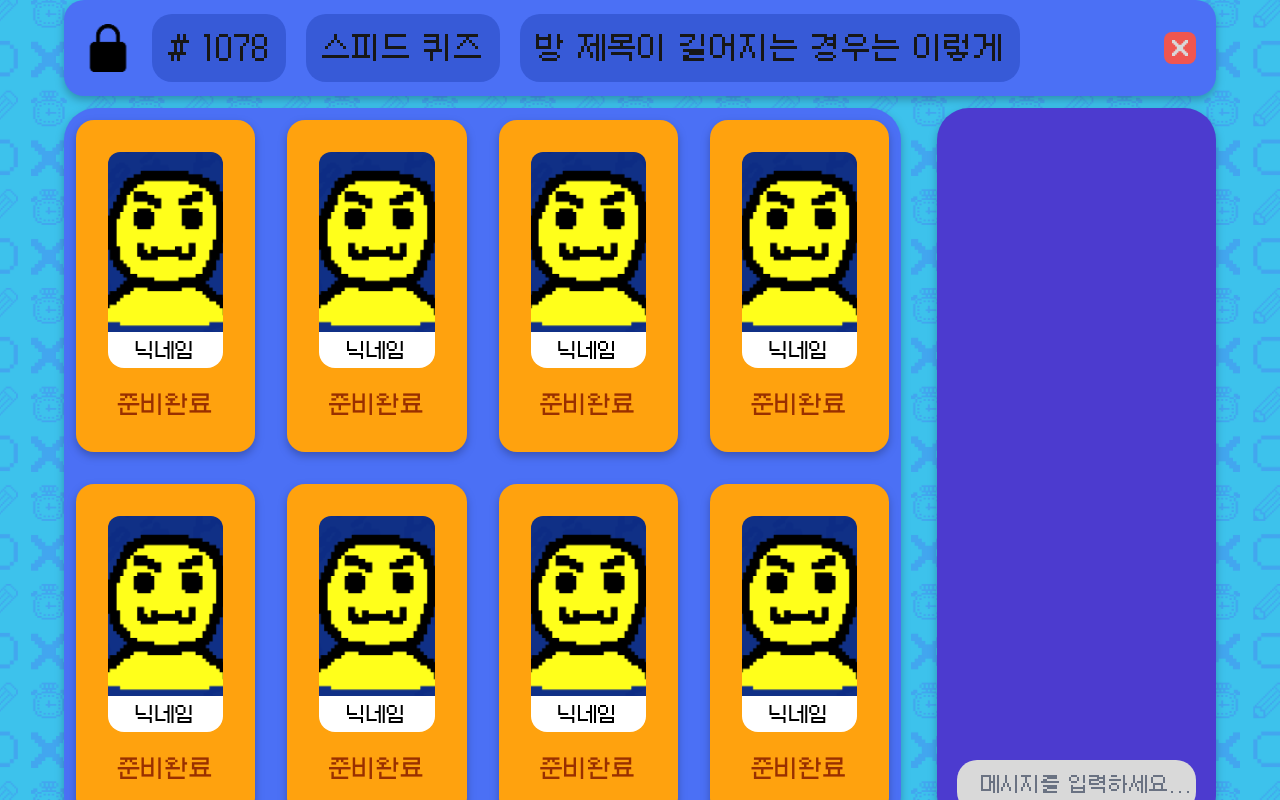
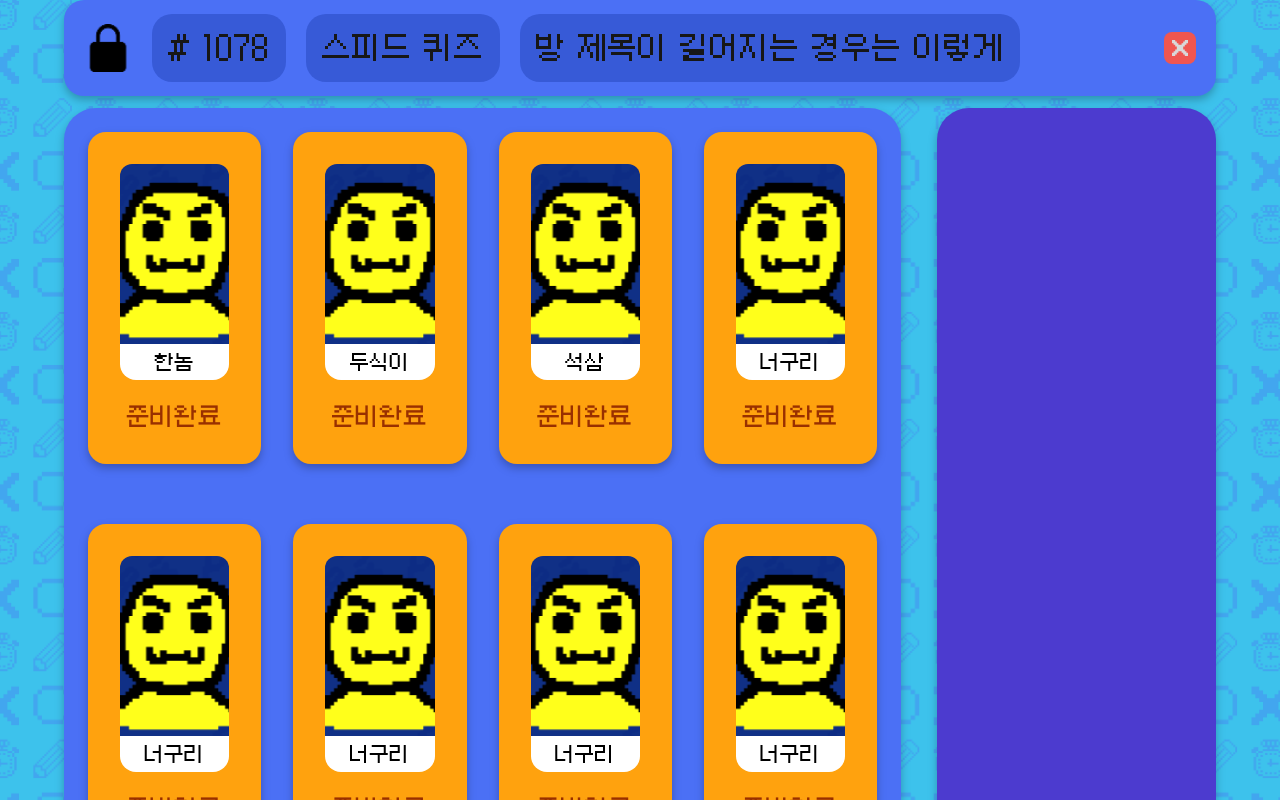
Before and after one commit to prgrms-web-devcourse-final-project/WEB2_3_Our-Tuft_FE, a Next.js app: page /rooms in a window 1280 px wide. Shown: the top 800 px of the page. Built offline with nearby package versions, Linux system fonts and the light colour scheme.

Commit message:
💄 Style: 대기실, 게임 스타일 정리

```diff
--- a/src/containers/game/oxQuize/OXMain/index.tsx
+++ b/src/containers/game/oxQuize/OXMain/index.tsx
@@ -6,12 +6,11 @@ export default function OXMain() {
   return (
     <div
       className="
-        relative flex flex-col 2xl:flex-row gap-3 2xl:gap-10 mb-2
-        bg-[var(--color-second)] p-5 rounded-4xl
+        relative flex flex-col 2xl:flex-row gap-3 2xl:gap-10
+        bg-[var(--color-second)] p-5 mb-2
         h-[450px] overflow-y-scroll
-        2xl:bg-transparent 2xl:p-0 2xl:rounded-none
-        md:h-auto md:overflow-visible
-        xl:h-auto xl:overflow-visible
+        2xl:bg-transparent 2xl:p-0 2xl:rounded-none rounded-4xl
+        xl:h-auto xl:overflow-visible md:h-auto md:overflow-visible
       "
     >
       {[0, 1, 2, 3, 4, 5, 6, 7].map((i, index) => (
--- a/src/containers/game/speedQuiz/quizMain/index.tsx
+++ b/src/containers/game/speedQuiz/quizMain/index.tsx
@@ -5,15 +5,15 @@ export default function QuizMain() {
   return (
     <div
       className="
-        relative flex flex-col 2xl:flex-row gap-3 2xl:gap-10 mb-2
-        bg-[var(--color-second)] p-5 rounded-4xl
+        relative flex flex-col 2xl:flex-row gap-3 2xl:gap-10
+        bg-[var(--color-second)] p-5 mb-2
         h-[450px] overflow-y-scroll
-        2xl:bg-transparent 2xl:p-0 2xl:rounded-none
+        2xl:bg-transparent 2xl:p-0 2xl:rounded-none rounded-4xl
         md:h-auto md:overflow-visible
         xl:h-auto xl:overflow-visible
       "
     >
-      {[0, 1, 2, 3, 4, 5, 6, 7].map((i, index) => (
+      {[0, 1, 2, 3, 4].map((i, index) => (
         <div key={index}>
           <div className="flex flex-col">
             <div className="hidden 2xl:flex flex-col justify-end h-[200px]">
--- a/src/containers/rooms/roomsFooter/index.tsx
+++ b/src/containers/rooms/roomsFooter/index.tsx
@@ -12,7 +12,8 @@ export default function RoomsFooter() {
       <div
         className="
           xl:flex-3 md:flex-3 flex-8 min-w-0 bg-[var(--color-second)]
-          xl:py-4 md:py-4 py-2 xl:rounded-[20px] rounded-[12px]
+          xl:py-4 md:py-4 py-2
+          xl:rounded-[20px] rounded-[12px]
           "
       >
         <RoomsInfo />
--- a/src/containers/rooms/roomsFooter/info/RoomsInfo.tsx
+++ b/src/containers/rooms/roomsFooter/info/RoomsInfo.tsx
@@ -11,56 +11,62 @@ export default function RoomsInfo() {
     <div
       className="
         flex justify-between items-center
-        text-sm md:text-lg xl:text-2xl
-        px-2 xl:py-1 md:px-4
+        xl:text-2xl md:text-lg text-sm
+        xl:py-1 md:px-4 px-2
         md:break-keep"
     >
       <button
         className="
           bg-[var(--color-secondPoint)] hover:bg-[var(--color-secondPoint-hover)]
-          w-[40%] xl:rounded-[20px] rounded-[16px] py-2 xl:py-5 cursor-pointer"
+          xl:rounded-[20px] rounded-[16px] xl:py-5 py-2 w-[40%] cursor-pointer"
         onClick={() => setOpen(true)}
       >
-        주제: 상식{" "}
+        주제: 상식
       </button>
       <div className="flex gap-4 text-center items-center">
-        <div className="hidden xl:block md:block">제한 시간</div>
+        <div className="xl:block md:block hidden">제한 시간</div>
         <div
           className="
           bg-[var(--color-point)] text-center
-          p-1 md:px-5 xl:py-5 xl:px-10
-          xl:rounded-[20px] md:rounded-[16px] rounded-[8px]"
+          xl:rounded-[20px] md:rounded-[16px] rounded-[8px]
+          xl:py-5 xl:px-10 md:px-5 p-1"
         >
           120초
         </div>
       </div>
       <div
         className="
-            flex xl:gap-5 md:gap-3 gap-0 text-center items-center
-            xl:bg-transparent md:bg-transparent bg-[var(--color-point)] rounded-[8px] pl-1"
+          flex text-center items-center
+          xl:gap-5 md:gap-3 gap-0
+          xl:bg-transparent md:bg-transparent bg-[var(--color-point)]
+          rounded-[8px] pl-1"
       >
         <div>라운드</div>
         <div
           className="
           bg-[var(--color-point)]
-          p-1 md:px-5 xl:py-5 xl:px-10
-          xl:rounded-[20px] md:rounded-[16px] rounded-[8px]"
+          xl:rounded-[20px] md:rounded-[16px] rounded-[8px]
+          xl:py-5 xl:px-10 md:px-5 p-1"
         >
           25
         </div>
       </div>
       <div
         className="
-          flex md:gap-2 xl:gap-6 bg-[var(--color-point)] hover:bg-[var(--color-point-hover)]
-          xl:w-[15%] p-1 md:py-2 md:px-4 xl:py-5 xl:px-10 xl:rounded-[20px]
-          md:rounded-[16px] rounded-[8px] justify-center cursor-pointer"
+          flex justify-center
+          xl:gap-6 md:gap-2
+          xl:w-[15%]
+          xl:rounded-[20px] md:rounded-[16px] rounded-[8px]
+          xl:py-5 xl:px-10 md:py-2 md:px-4 p-1
+          bg-[var(--color-point)] hover:bg-[var(--color-point-hover)]
+          cursor-pointer"
       >
         <Image
           src={setting}
           alt="설정 아이콘"
           className="xl:w-8 xl:h-8 md:w-7 md:h-7 w-5 h-5"
         />
-        <span className="hidden xl:block">설정</span>
+        <span className="xl:block hidden">설정</span>
       </div>
 
       {isOpen && <TopicModal setIsClose={setOpen} />}
--- a/src/containers/rooms/roomsMain/index.tsx
+++ b/src/containers/rooms/roomsMain/index.tsx
@@ -4,7 +4,7 @@ import Chat from "./chat/Chat";
 export default function RoomsMain() {
   return (
     <div className="relative flex xl:gap-9 md:gap-5 pt-3  xl:pb-3 md:pb-3 w-full drop-shadow-custom">
-      <div className="flex-3">
+      <div className="flex-3 h-full">
         <UserList />
       </div>
       <div
--- a/src/containers/rooms/roomsMain/user/UserCard.tsx
+++ b/src/containers/rooms/roomsMain/user/UserCard.tsx
@@ -2,24 +2,10 @@ import Image from "next/image";
 import dummy from "@/assets/images/dummy.svg";
 
 export default function UserCard({
-  bgColor = "bg-[var(--color-amberOrange)]",
-  borderRadius = "2xl:rounded-[20px] rounded-[28px] md:rounded-[18px]",
-  padding = "py-3 px-7 xl:px-8 xl:pt-8 md:p-3 ",
-  imageSize = "h-45",
-  nickname = "닉네임",
-  textSize = "2xl:text-xl md:text-xl text-lg",
-  textSize2 = "2xl:text-2xl md:text-xl text-lg",
-  className,
+  nickName,
   children,
 }: {
-  bgColor?: string;
-  borderRadius?: string;
-  padding?: string;
-  imageSize?: string;
-  nickname?: string;
-  textSize?: string;
-  textSize2?: string;
-  className?: string;
+  nickName: string;
   children?: React.ReactNode;
 }) {
   return (
@@ -27,38 +13,35 @@ export default function UserCard({
       <div
         className={`
           flex flex-col items-center justify-center
-          2xl:w-full w-full
-          hover:opacity-80 drop-shadow-custom cursor-pointer
-          ${bgColor} ${borderRadius} ${padding} ${textSize} ${className}
+          cursor-pointer hover:opacity-80 drop-shadow-custom
+          bg-[var(--color-amberOrange)]
+          w-full 2xl:w-full
+          xl:px-8 xl:pt-8 md:p-3 py-3 px-7
+          2xl:rounded-[20px] md:rounded-[18px] rounded-[28px]
+          2xl:text-xl md:text-xl text-lg
         `}
       >
         <Image
           src={dummy}
           alt="아이콘"
           className={`
-            w-full
-            text-center
-            rounded-t-[16px]
-            md:rounded-t-[12px]
-            object-cover
-            hidden 2xl:block md:block
-            ${imageSize}
+            w-full object-cover text-center
+            h-45
+            2xl:block md:block hidden
+            2xl:rounded-t-[16px] md:rounded-t-[12px]
           `}
         />
 
         <div
           className={`
-            w-full
+            w-full text-black rounded-b-2xl
             2xl:bg-white md:bg-white
-            text-black
+            2xl:text-2xl md:text-xl text-lg
+            2xl:p-1 md:p-0 md:py-1 pl-3
             2xl:text-center md:text-center
-            rounded-b-[16px]
-            2xl:p-1 md:p-0 md:py-1
-            pl-3
-            ${textSize2}
           `}
         >
-          {nickname}
+          {nickName}
         </div>
 
         {children}
--- a/src/containers/rooms/roomsMain/user/UserList.tsx
+++ b/src/containers/rooms/roomsMain/user/UserList.tsx
@@ -21,32 +21,46 @@ export default function UserList() {
     setOpenMenu(true);
   };
 
+  const data = {
+    players: [
+      "한놈",
+      "두식이",
+      "석삼",
+      "너구리",
+      "너구리",
+      "너구리",
+      "너구리",
+      "너구리",
+    ],
+  };
+
   return (
     <div
       className="
-        grid xl:grid-cols-4 md:grid-cols-3 grid-row
-        bg-[var(--color-second)] p-3
+        xl:grid md:grid xl:grid-cols-4 md:grid-cols-3 flex flex-col
         xl:gap-8 md:gap-2 gap-3
+        bg-[var(--color-second)]
+        xl:p-6 md:p-6 p-3
+        xl:h-[800px] md:h-[940px] h-[50vh]
+        xl:overflow-visible md:overflow-visible overflow-y-scroll
         xl:rounded-[32px] rounded-[20px]
-        h-[50vh] overflow-y-scroll
-        md:h-auto md:overflow-visible
-        xl:h-auto xl:overflow-visible
         "
     >
-      {[1, 2, 3, 4, 5, 6, 7, 8].map((i, index) => (
+      {data.players.map((i, index) => (
         <div
+          className="h-auto max-h-fit"
           onClick={() => setOpenDeport(true)}
           onContextMenu={handleContextMenu}
           key={index}
         >
-          <UserCard>
+          <UserCard nickName={i}>
             <div
               className="
                 absolute xl:static md:static
+                text-[#993000]
+                bg-[var(--color-amberOrange)]
                 xl:text-2xl md:text-xl
                 xl:py-5 md:py-3 py-0
-                text-[#993000]
-                bg-[var(--color-amberOrange)]
                 md:w-full md:text-center"
             >
               준비완료
@@ -55,7 +69,9 @@ export default function UserList() {
         </div>
       ))}
 
-      {isOpenDeport && <DeportModal setIsClose={setOpenDeport} />}
+      {isOpenDeport && (
+        <DeportModal nickName={"닉네임"} setIsClose={setOpenDeport} />
+      )}
       {isOpenMenu && (
         <MenuModal
           setIsClose={setOpenMenu}
```
